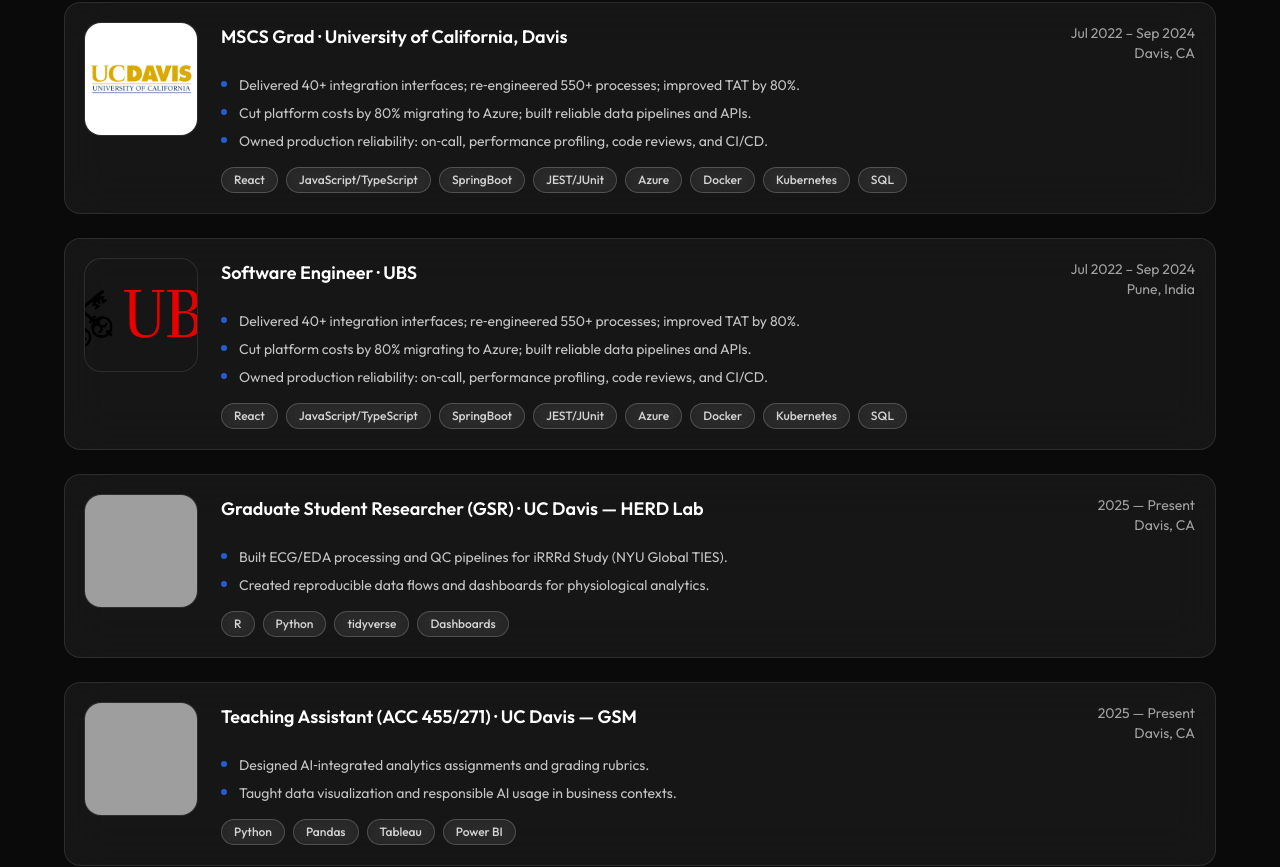
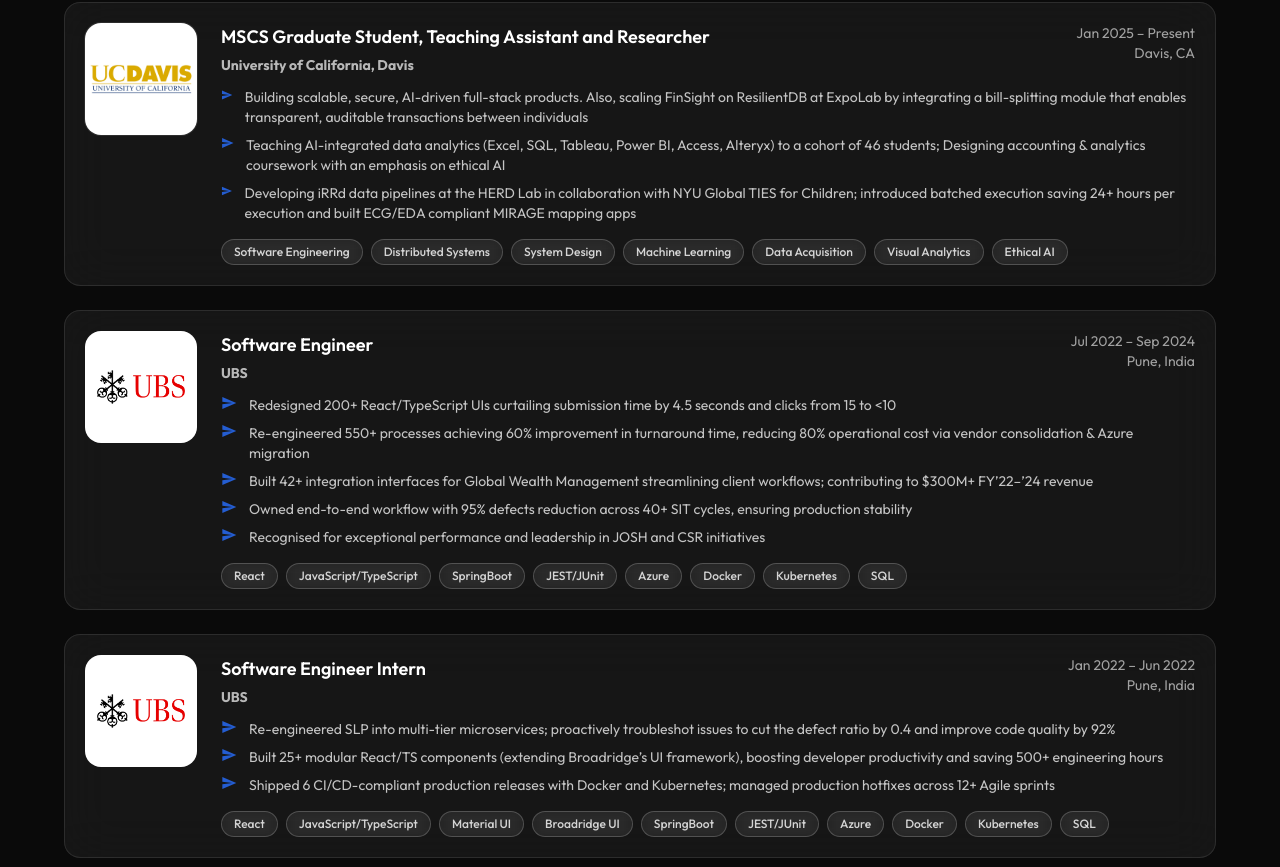
Before and after one commit to haseebshaik00/haseebshaik00.github.io, a React (Vite) app: page / in a window 1280 px wide. Shown: the part 1480-2347 px from the top of the page. Built offline with nearby package versions, Linux system fonts and the light colour scheme; grey boxes are pictures that could not be loaded.

Commit message:
Update Exp

```diff
--- a/src/App.tsx
+++ b/src/App.tsx
@@ -14,7 +14,7 @@
 interface SectionTitleProps { kicker?: string; title: string; subtitle?: string; }
 interface SocialIconProps { label: string; href: string; children: React.ReactNode; }
 interface NavLinkProps { href: string; children: React.ReactNode; }
-interface Role { company: string; role: string; period: string; location: string; points: string[]; tech: string[]; img: string; }
+interface Role { company: string; role: string; period: string; location: string; points: string[]; tech: string[]; img: string; imgClassName?: string; }
 interface Project { title: string; blurb: string; links: { label: string; href: string }[]; tech: string[]; img: string; }
 interface Cert { name: string; org: string; year: string; href?: string }
 
@@ -412,15 +412,15 @@
   return [
     {
       company: "University of California, Davis",
-      role: "MSCS Grad",
-      period: "Jul 2022 – Sep 2024",
+      role: "MSCS Graduate Student, Teaching Assistant and Researcher",
+      period: "Jan 2025 – Present",
       location: "Davis, CA",
       points: [
-        "Delivered 40+ integration interfaces; re‑engineered 550+ processes; improved TAT by 80%.",
-        "Cut platform costs by 80% migrating to Azure; built reliable data pipelines and APIs.",
-        "Owned production reliability: on‑call, performance profiling, code reviews, and CI/CD.",
+        "Building scalable, secure, AI-driven full-stack products. Also, scaling FinSight on ResilientDB at ExpoLab by integrating a bill-splitting module that enables transparent, auditable transactions between individuals",
+        "Teaching AI-integrated data analytics (Excel, SQL, Tableau, Power BI, Access, Alteryx) to a cohort of 46 students; Designing accounting & analytics coursework with an emphasis on ethical AI",
+        "Developing iRRd data pipelines at the HERD Lab in collaboration with NYU Global TIES for Children; introduced batched execution saving 24+ hours per execution and built ECG/EDA compliant MIRAGE mapping apps",
       ],
-      tech: ["React", "JavaScript/TypeScript", "SpringBoot", "JEST/JUnit","Azure", "Docker", "Kubernetes", "SQL"],
+      tech: ["Software Engineering", "Distributed Systems", "System Design", "Machine Learning", "Data Acquisition","Visual Analytics", "Ethical AI"],
       img: "./ucdavis.png",
     },
     {
@@ -429,36 +429,42 @@
       period: "Jul 2022 – Sep 2024",
       location: "Pune, India",
       points: [
-        "Delivered 40+ integration interfaces; re‑engineered 550+ processes; improved TAT by 80%.",
-        "Cut platform costs by 80% migrating to Azure; built reliable data pipelines and APIs.",
-        "Owned production reliability: on‑call, performance profiling, code reviews, and CI/CD.",
+        "Redesigned 200+ React/TypeScript UIs curtailing submission time by 4.5 seconds and clicks from 15 to <10",
+        "Re-engineered 550+ processes achieving 60% improvement in turnaround time, reducing 80% operational cost via vendor consolidation & Azure migration",
+        "Built 42+ integration interfaces for Global Wealth Management streamlining client workflows; contributing to $300M+ FY’22–’24 revenue",
+        "Owned end-to-end workflow with 95% defects reduction across 40+ SIT cycles, ensuring production stability",
+        "Recognised for exceptional performance and leadership in JOSH and CSR initiatives"
       ],
-      tech: ["React", "JavaScript/TypeScript", "SpringBoot", "JEST/JUnit","Azure", "Docker", "Kubernetes", "SQL"],
+      tech: ["React", "JavaScript/TypeScript", "SpringBoot", "JEST/JUnit", "Azure", "Docker", "Kubernetes", "SQL"],
       img: "./UBS-logo.png",
+      imgClassName: "bg-white object-contain w-24 h-24 md:w-28 md:h-28 rounded-2xl p-3",
     },
     {
-      company: "UC Davis — HERD Lab",
-      role: "Graduate Student Researcher (GSR)",
-      period: "2025 — Present",
-      location: "Davis, CA",
+      company: "UBS",
+      role: "Software Engineer Intern",
+      period: "Jan 2022 – Jun 2022",
+      location: "Pune, India",
       points: [
-        "Built ECG/EDA processing and QC pipelines for iRRRd Study (NYU Global TIES).",
-        "Created reproducible data flows and dashboards for physiological analytics.",
+        "Re-engineered SLP into multi-tier microservices; proactively troubleshot issues to cut the defect ratio by 0.4 and improve code quality by 92%",
+        "Built 25+ modular React/TS components (extending Broadridge’s UI framework), boosting developer productivity and saving 500+ engineering hours",
+        "Shipped 6 CI/CD-compliant production releases with Docker and Kubernetes; managed production hotfixes across 12+ Agile sprints",
       ],
-      tech: ["R", "Python", "tidyverse", "Dashboards"],
-      img: "https://images.unsplash.com/photo-1521791136064-7986c2920216?q=80&w=1200&auto=format&fit=crop",
+      tech: ["React", "JavaScript/TypeScript", "Material UI", "Broadridge UI", "SpringBoot", "JEST/JUnit", "Azure", "Docker", "Kubernetes", "SQL"],
+      img: "./UBS-logo.png",
+      imgClassName: "bg-white object-contain w-24 h-24 md:w-28 md:h-28 rounded-2xl p-3", // Ensures fit, white background, and padding
     },
     {
-      company: "UC Davis — GSM",
-      role: "Teaching Assistant (ACC 455/271)",
-      period: "2025 — Present",
-      location: "Davis, CA",
+      company: "PitchKrafts",
+      role: "Software Engineer Intern",
+      period: "Dec 2020 – Feb 2021",
+      location: "Pune, India",
       points: [
-        "Designed AI‑integrated analytics assignments and grading rubrics.",
-        "Taught data visualization and responsible AI usage in business contexts.",
+        "Led end-to-end website build (APIs, integration tests, production rollout) for a pitch-deck platform, growing the client base by 30%",
+        "Designed and shipped 5+ responsive UIs (Figma → React) aligned to brand guidelines and user feedback, boosting engagement by 20%",
+        "Elevated SEO with targeted keywords and on-page optimizations, increasing organic traffic by 25%",
       ],
-      tech: ["Python", "Pandas", "Tableau", "Power BI"],
-      img: "https://images.unsplash.com/photo-1523580846011-d3a5bc25702b?q=80&w=1200&auto=format&fit=crop",
+      tech: ["React", "Bootstrap", "Figma", "NodeJS", "ExpressJS", "MongoDB", "Firebase", "SQL"],
+      img: "./pitchkrafts.png",
     },
   ];
 }
@@ -469,7 +475,14 @@
   function renderPoint(point: string, idx: number) {
     return (
       <li key={idx} className="flex gap-3 text-sm text-white/75 dark:text-white/70">
-        <span className="mt-1.5 size-1.5 rounded-full bg-[var(--brand-blue)] flex-shrink-0" />
+        <svg
+          className="w-4 h-4 text-[var(--brand-blue)]"
+          viewBox="0 0 24 24"
+          fill="currentColor"
+          aria-hidden="true"
+        >
+          <path d="M2.01 21L23 12 2.01 3 2 10l15 2-15 2z" />
+        </svg>
         <span>{point}</span>
       </li>
     );
@@ -482,11 +495,16 @@
       <Reveal delay={idx * 80}>
         <Card className="p-4 md:p-5">
           <div className="flex items-start gap-6">
-            <img src={r.img} alt={r.company} className="w-24 h-24 md:w-28 md:h-28 rounded-2xl object-cover ring-1 ring-white/10" />
+            <img src={r.img} alt={r.company} className={r.imgClassName || "w-24 h-24 md:w-28 md:h-28 rounded-2xl object-cover ring-1 ring-white/10"} />
             <div className="flex-1">
               <div className="flex flex-col md:flex-row md:items-start md:justify-between gap-2">
                 <div>
-                  <h3 className="text-lg font-semibold text-white dark:text-white/95">{r.role} · {r.company}</h3>
+                  {(
+                    <div>
+                      <h3 className="text-lg font-semibold text-white dark:text-white/95">{r.role}</h3>
+                      <p className="text-sm font-bold text-white/70 dark:text-white/60 mt-1">{r.company}</p>
+                    </div>
+                  )}
                 </div>
                 <div className="text-sm text-white/60 dark:text-white/50 md:text-right">
                   <div>{r.period}</div>
@@ -866,7 +884,10 @@
         <button
           type="submit"
           disabled={status === 'sending'}
-          className="w-full px-6 py-4 rounded-xl !bg-[var(--brand-blue)] text-white font-medium hover:!bg-[var(--brand-blue-600)] disabled:opacity-50 disabled:cursor-not-allowed transition-all shadow-lg shadow-[var(--brand-blue)]/20 hover:shadow-[#6A6AFF]/30 flex items-center justify-center gap-2"
+          className={`w-full px-6 py-4 rounded-xl text-white font-medium disabled:opacity-50 disabled:cursor-not-allowed transition-all shadow-lg flex items-center justify-center gap-2 ${status === 'success'
+              ? '!bg-[#22C55E] hover:!bg-[#16A34A] shadow-[#22C55E]/20'
+              : '!bg-[var(--brand-blue)] hover:!bg-[var(--brand-blue-600)] shadow-[var(--brand-blue)]/20 hover:shadow-[#6A6AFF]/30'
+            }`}
         >
           {status === 'sending' ? (
             <>
```
Also changed, not shown: public/pitchkrafts.png (added).
